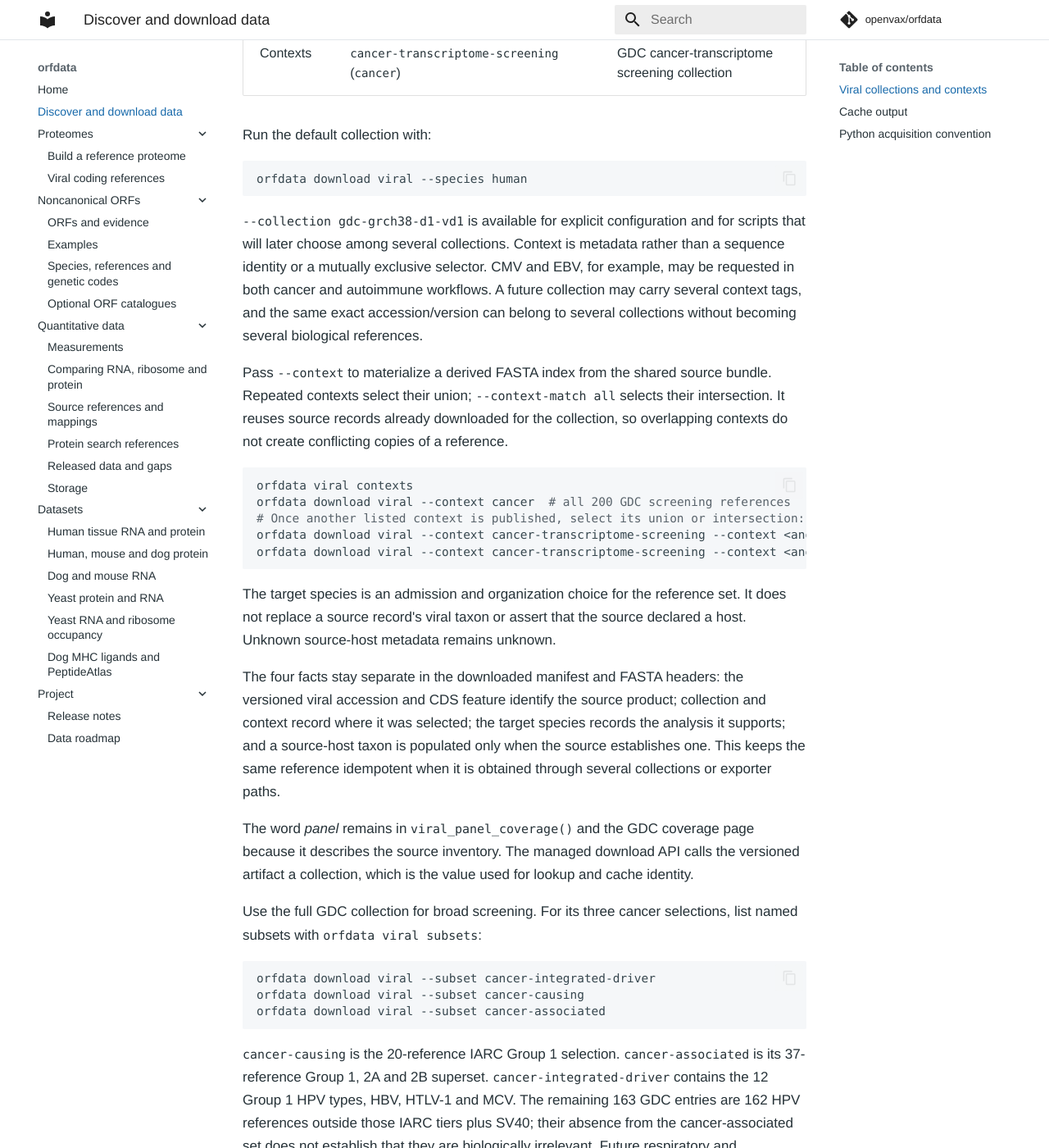
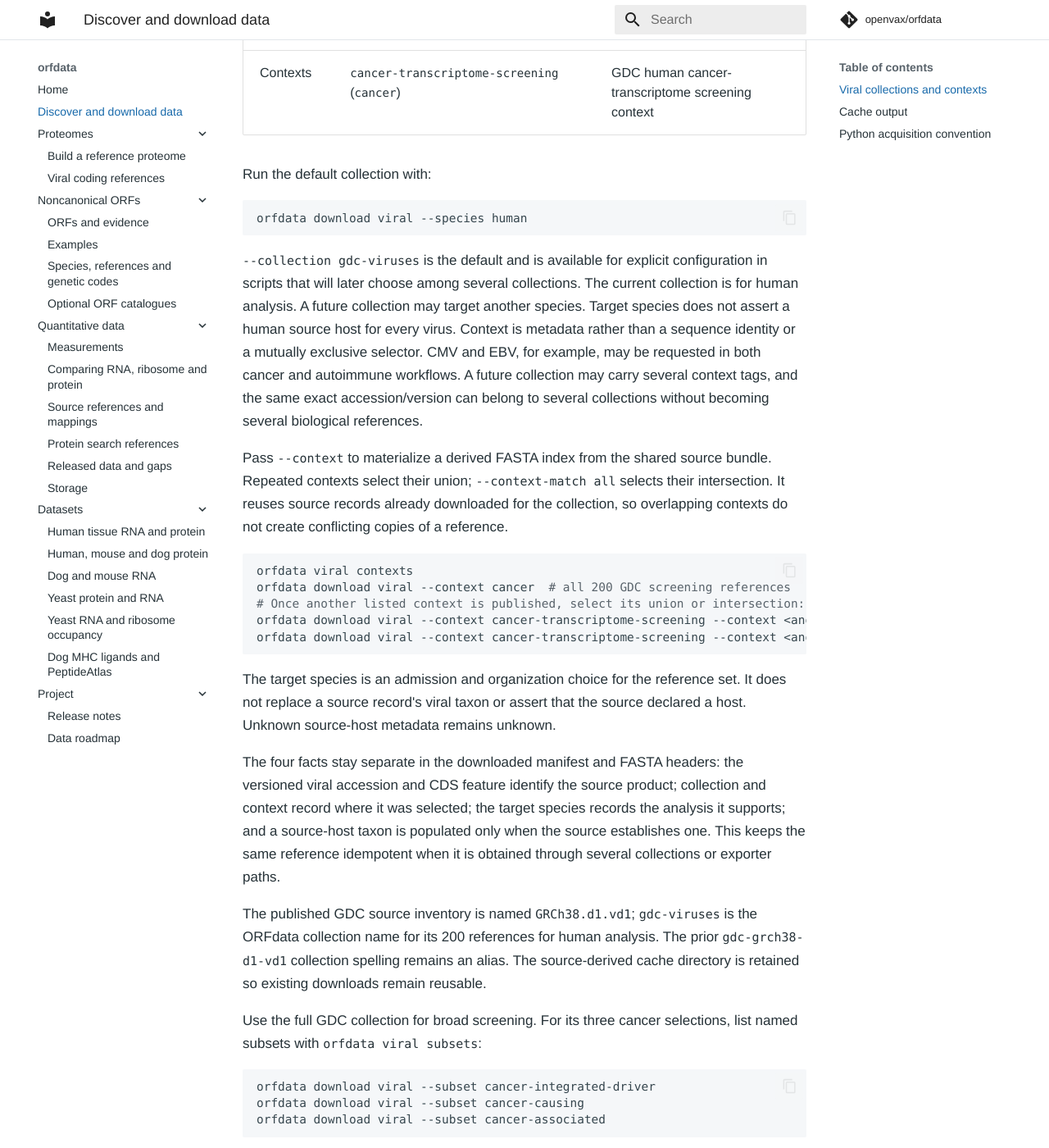
Before and after one commit to openvax/orfdata, an MkDocs documentation site: the page built from docs/downloads.md, in a window 1280 px wide and 1400 px high, scrolled down 1668 px. Shown: the whole window at 82% size. Built offline with MkDocs 1.6.1 and Material for MkDocs 9.7.7, drawn with Linux system fonts in a browser that asks for light colours; comment, search, counter and statistics services are not loaded; some of the changed text lies outside the part shown.

Commit message:
Name the default GDC viral collection

````diff
--- a/docs/downloads.md
+++ b/docs/downloads.md
@@ -62,9 +62,9 @@ The published viral collection currently has these properties:
 
 | Property | Value | Meaning |
 | --- | --- | --- |
-| Species | `human` | Target analysis species, NCBI taxon 9606 |
-| Collection | `gdc-grch38-d1-vd1` | Stable identity of the 200-reference GDC set |
-| Contexts | `cancer-transcriptome-screening` (`cancer`) | GDC cancer-transcriptome screening collection |
+| Species | `human` | Current target analysis species, NCBI taxon 9606 |
+| Collection | `gdc-viruses` | Default 200-reference GDC viral screen for human analysis |
+| Contexts | `cancer-transcriptome-screening` (`cancer`) | GDC human cancer-transcriptome screening context |
 
 Run the default collection with:
 
@@ -72,13 +72,15 @@ Run the default collection with:
 orfdata download viral --species human
 ```
 
-`--collection gdc-grch38-d1-vd1` is available for explicit configuration and
-for scripts that will later choose among several collections. Context is
-metadata rather than a sequence identity or a mutually exclusive selector. CMV and EBV,
-for example, may be requested in both cancer and autoimmune workflows. A future
-collection may carry several context tags, and the same exact accession/version
-can belong to several collections without becoming several biological
-references.
+`--collection gdc-viruses` is the default and is available for explicit
+configuration in scripts that will later choose among several collections. The
+current collection is for human analysis. A future collection may target another
+species. Target species does not assert a human source host for every virus.
+Context is metadata rather than a sequence identity or a mutually exclusive
+selector. CMV and EBV, for example, may be requested in both cancer and
+autoimmune workflows. A future collection may carry several context tags, and
+the same exact accession/version can belong to several collections without
+becoming several biological references.
 
 Pass `--context` to materialize a derived FASTA index from the shared source
 bundle. Repeated contexts select their union; `--context-match all` selects
@@ -105,10 +107,10 @@ the analysis it supports; and a source-host taxon is populated only when the
 source establishes one. This keeps the same reference idempotent when it is
 obtained through several collections or exporter paths.
 
-The word *panel* remains in `viral_panel_coverage()` and the GDC coverage page
-because it describes the source inventory. The managed download API calls the
-versioned artifact a collection, which is the value used for lookup and cache
-identity.
+The published GDC source inventory is named `GRCh38.d1.vd1`; `gdc-viruses` is
+the ORFdata collection name for its 200 references for human analysis. The prior
+`gdc-grch38-d1-vd1` collection spelling remains an alias. The source-derived
+cache directory is retained so existing downloads remain reusable.
 
 Use the full GDC collection for broad screening. For its three cancer
 selections, list named subsets with `orfdata viral subsets`:
@@ -124,8 +126,9 @@ orfdata download viral --subset cancer-associated
 `cancer-integrated-driver` contains the 12 Group 1 HPV types, HBV, HTLV-1 and
 MCV. The remaining 163 GDC entries are 162 HPV references outside those IARC
 tiers plus SV40; their absence from the cancer-associated set does not establish
-that they are biologically irrelevant. Future respiratory and autoimmune
-contexts can overlap the GDC screening context.
+that they are biologically irrelevant. IARC Group 3 means an agent is not
+classifiable as to carcinogenicity in humans; it is not a safety finding. Future
+respiratory and autoimmune contexts can overlap the GDC screening context.
 
 ## Cache output
 
````
Also changed, not shown: CHANGELOG.md (+6 -4 lines), README.md (+7 -4 lines), docs/viral.md (+13 -7 lines), orfdata/data/viral/NOTICE.md (+4 -2 lines), 5 other files.
